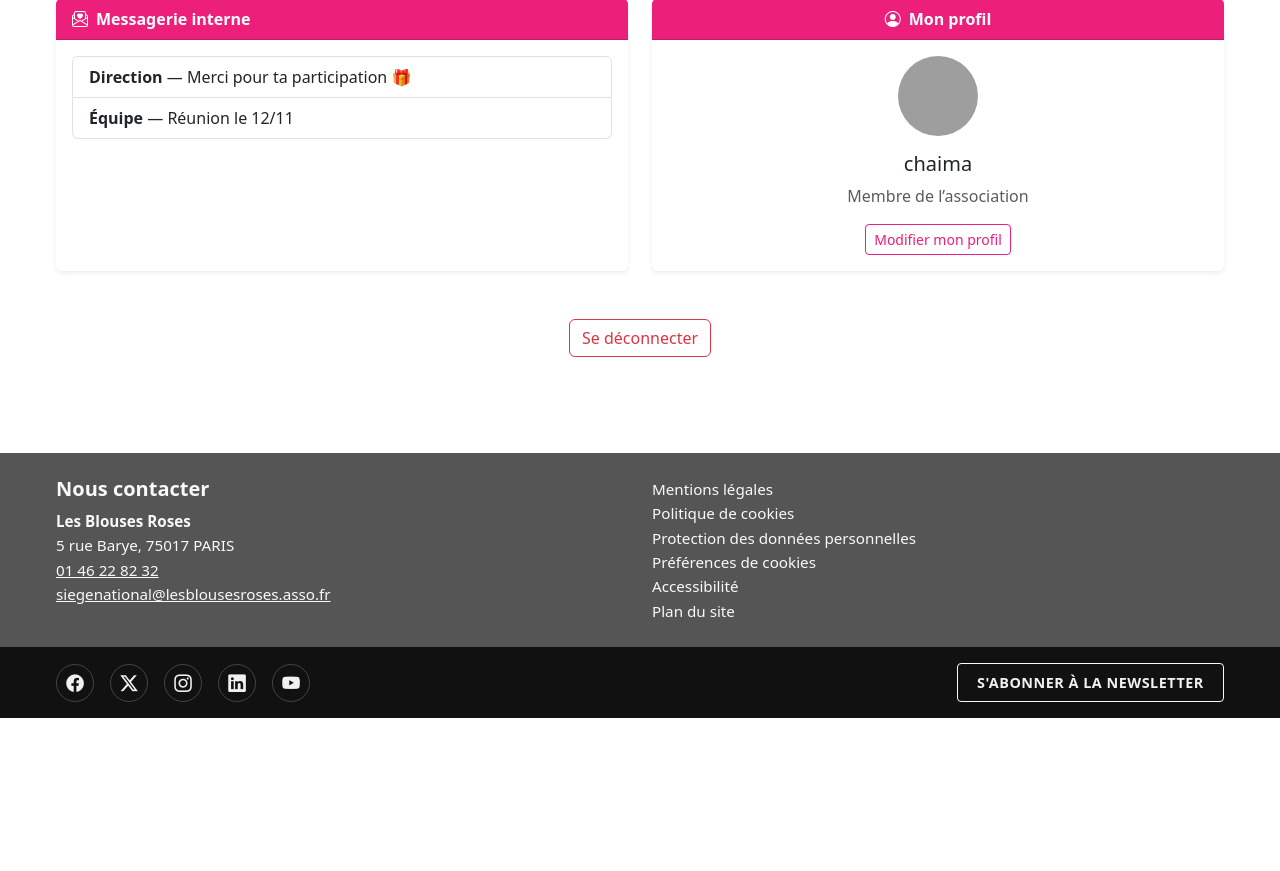
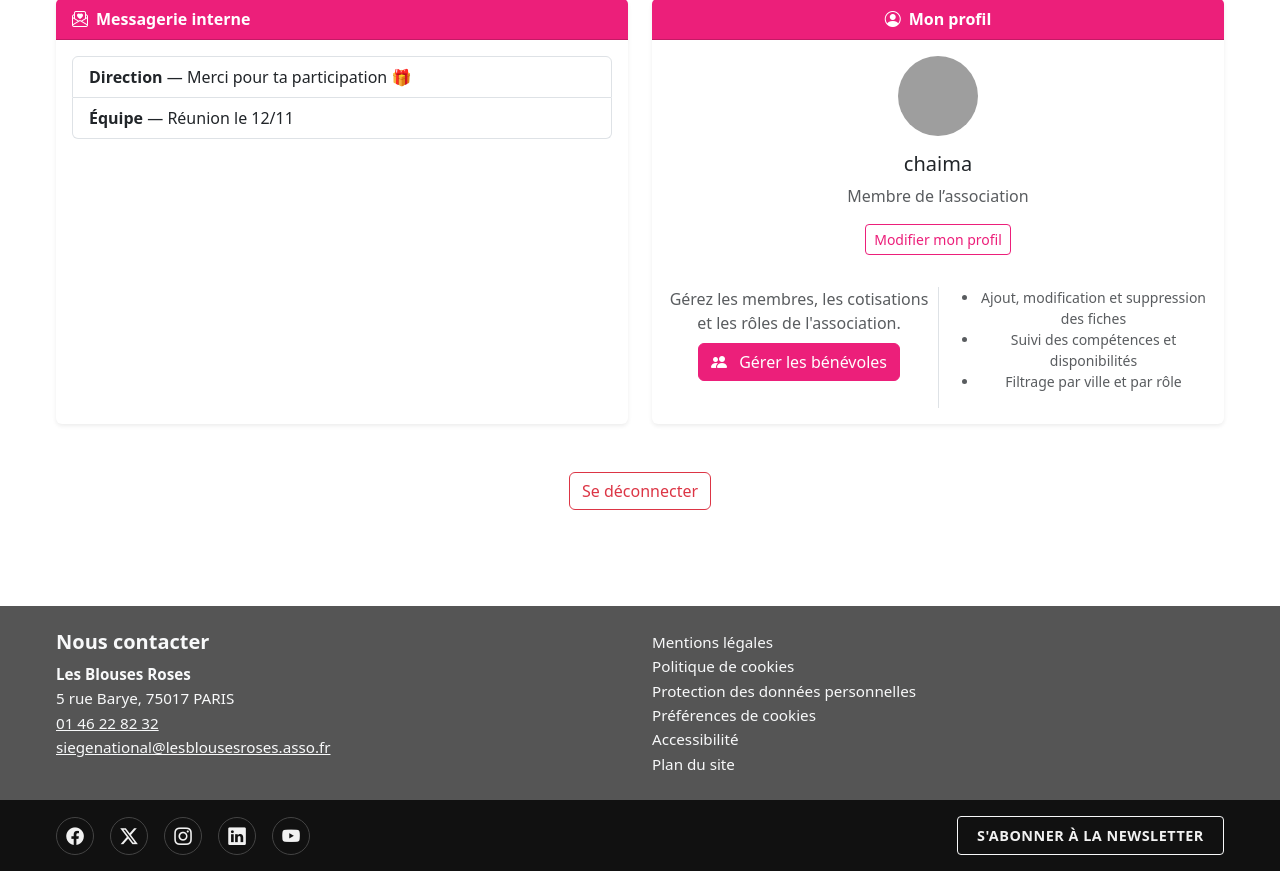
Before and after one commit to Kaidoat/SAE_S3, a PHP site: page /espace-interne.php in a window 1280 px wide. Shown: the part 802-1673 px from the top of the page. Before the commit the page ends 1520 px from the top, so only its background shows below. Run offline with PHP 8.4, Linux system fonts and the light colour scheme; a user stored in the database is signed in; grey boxes are pictures that could not be loaded.

Commit message:
Add files via upload

```diff
--- a/espace-interne.php
+++ b/espace-interne.php
@@ -160,6 +160,23 @@ if (!isset($_SESSION['user'])) {
                         Modifier mon profil
                     </a>
                 </div>
+                <div class="card-body">
+                    <div class="row g-3">
+                        <div class="col-md-6">
+                            <p class="mb-2 text-muted">Gérez les membres, les cotisations et les rôles de l'association.</p>
+                            <a href="Benevole-panneau.php" class="btn btn-rose text-white">
+                                <i class="bi bi-people-fill me-2"></i> Gérer les bénévoles
+                            </a>
+                        </div>
+                        <div class="col-md-6 border-start d-none d-md-block">
+                            <ul class="small text-muted">
+                                <li>Ajout, modification et suppression des fiches</li>
+                                <li>Suivi des compétences et disponibilités</li>
+                                <li>Filtrage par ville et par rôle</li>
+                            </ul>
+                        </div>
+                    </div>
+                </div>
             </div>
         </div>
 
```
